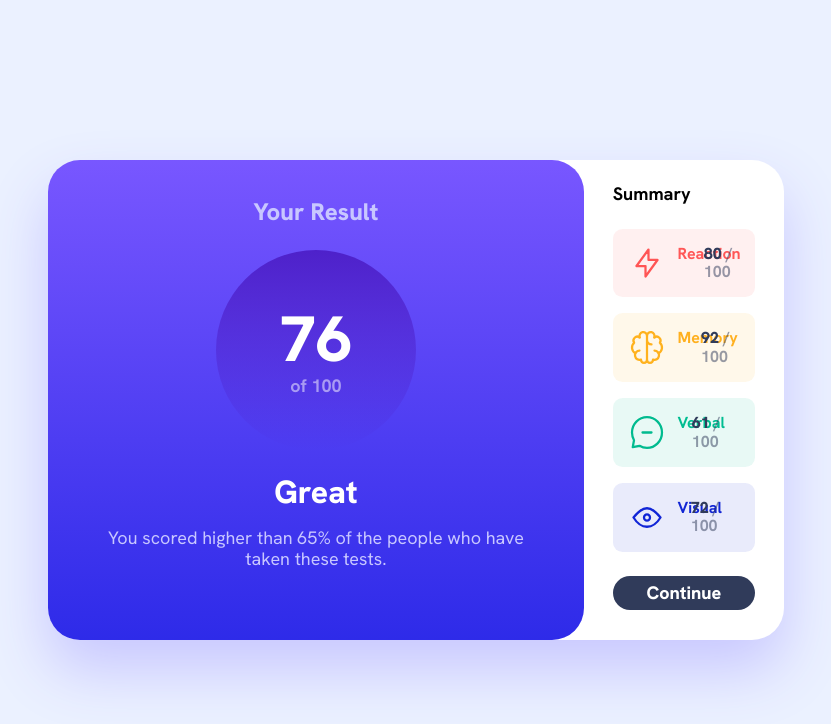
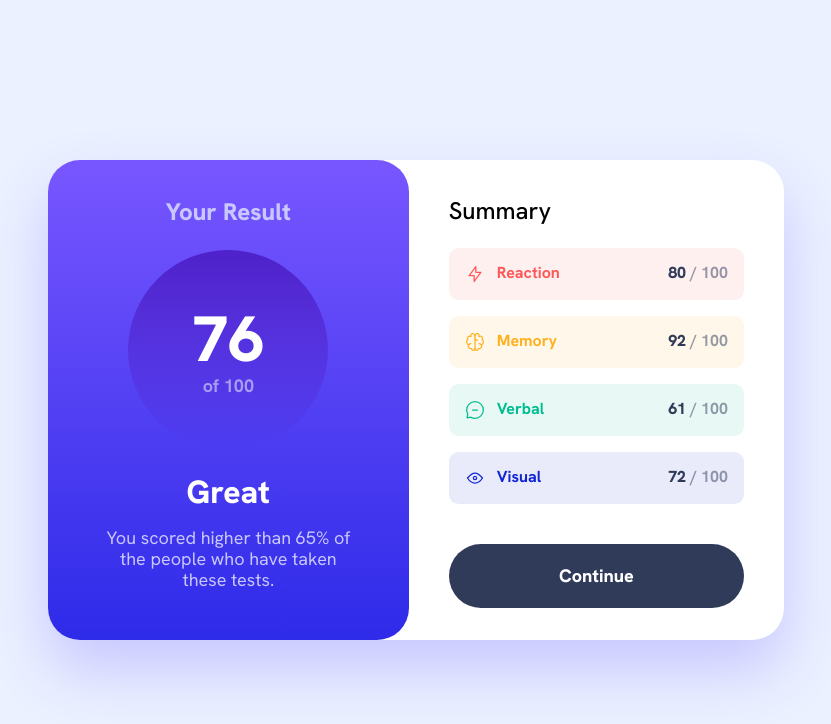
Before and after one commit to nikogalvan/fm-results-summary-component, a React (Vite) app: page / in a window 1280 px wide. Shown: the top 724 px of the page, without its empty margins (224-1055 px from the left). Built offline with nearby package versions, Linux system fonts and the light colour scheme.

Commit message:
style(CardSummary): add media query for responsive card layout

```diff
--- a/src/components/card-summary/CardSummary.module.css
+++ b/src/components/card-summary/CardSummary.module.css
@@ -11,4 +11,14 @@
   margin-block: 0;
   margin-bottom: 1.5rem;
   font-size: var(--font-size-m);
+  font-weight: var(--font-weight-regular);
 }
+@media screen and (min-width: 768px) {
+  .card {
+    width: 100%;
+    padding: 2.3rem 2.5rem 2rem;
+  }
+  .cardTitle {
+    font-size: var(--font-size-l);
+  }
+}
```
